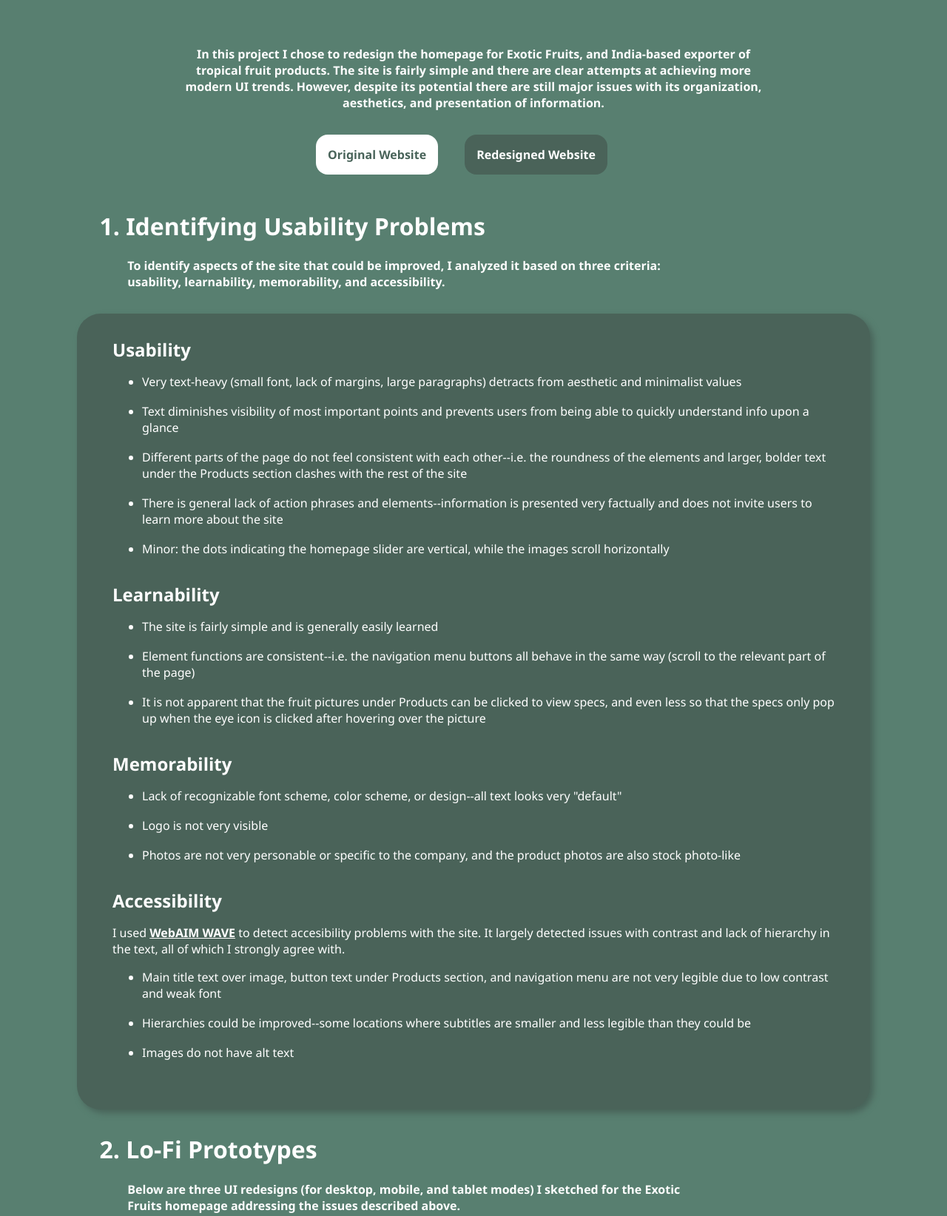
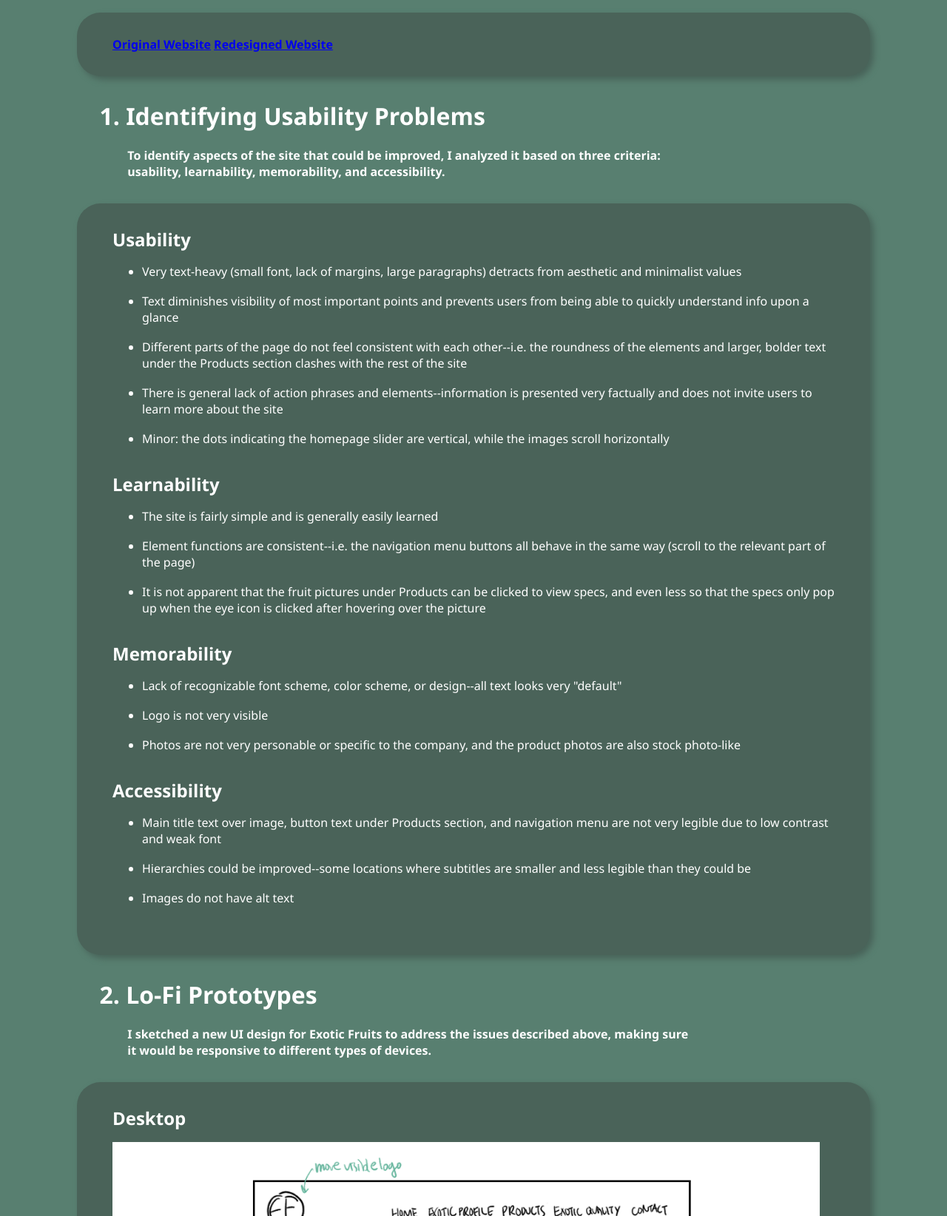
Before and after one commit to perturbedtoad/response-redesign, a plain HTML site: page index.html in a window 1280 px wide. Shown: the part 239-1883 px from the top of the page at 74% size. Drawn offline with Linux system fonts and the light colour scheme; a script that the page names is missing.

Commit message:
Add files via upload

```diff
--- a/index.html
+++ b/index.html
@@ -12,23 +12,9 @@
       <h3 id="project-location">
         <i>An tropical fruit exporter based in India</i>
       </h3>
-
-      <div class="section" id="original-redesign">
-        <h5>
-          In this project I chose to redesign the homepage for Exotic Fruits,
-          and India-based exporter of tropical fruit products. The site is
-          fairly simple and there are clear attempts at achieving more modern UI
-          trends. However, despite its potential there are still major issues
-          with its organization, aesthetics, and presentation of information.
-        </h5>
-        <a class="button" href="https://www.exotic-fruit.com" target="_blank"
-          >Original Website</a
-        >
-        <a
-          class="button"
-          href="https://perturbedtoad.github.io/exoticfruits/"
-          target="_blank"
-          id="redesign-button"
+      <div class="section">
+        <a href="https://www.exotic-fruit.com">Original Website</a>
+        <a href="https://perturbedtoad.github.io/exoticfruits/"
           >Redesigned Website</a
         >
       </div>
@@ -101,18 +87,6 @@
           <br />
         </ul>
         <h2 class="section-name">Accessibility</h2>
-        <p>
-          I used
-          <a
-            href="https://wave.webaim.org/"
-            target="_blank"
-            style="color: white"
-            >WebAIM WAVE</a
-          >
-          to detect accesibility problems with the site. It largely detected
-          issues with contrast and lack of hierarchy in the text, all of which I
-          strongly agree with.
-        </p>
         <ul>
           <li>
             Main title text over image, button text under Products section, and
@@ -129,14 +103,12 @@
           <br />
         </ul>
       </div>
-
       <h2 class="step-name">2. Lo-Fi Prototypes</h2>
       <h4 class="step-description">
-        Below are three UI redesigns (for desktop, mobile, and tablet modes) I
-        sketched for the Exotic Fruits homepage addressing the issues described
-        above.
+        I sketched a new UI design for Exotic Fruits to address the issues
+        described above, making sure it would be responsive to different types
+        of devices.
       </h4>
-
       <div class="section">
         <h2 class="section-name">Desktop</h2>
         <img src="desktoplofi.png" />
@@ -147,6 +119,9 @@
       </div>
 
       <h2 class="step-name">3. Visual Design Style Guide</h2>
+      <div class="section">
+        <img src="styleguide.png" style="width: 95%; text-align: center" />
+      </div>
       <img id="style-guide" src="styleguide.png" />
 
       <h2 class="step-name">5. Hi-Fi Prototypes</h2>
@@ -162,7 +137,6 @@
         <h2 class="section-name">Mobile</h2>
         <img src="mobilehifi.png" />
       </div>
-
       <h2 class="step-name">6. Responsive Redesign</h2>
       <h4 class="step-description">
         Finally, I redesigned a homepage following my prototypes and visual
```
